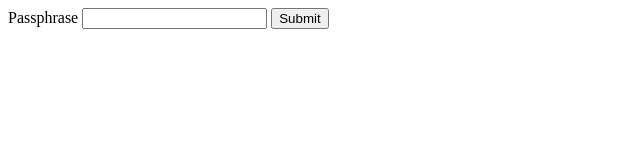
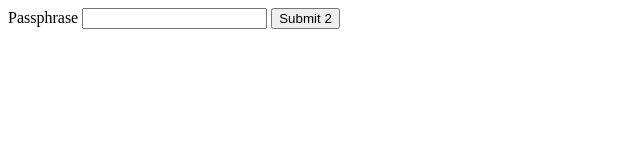
Before and after one commit to francescobianco/books.yafb.net, a plain HTML site: page index.html in a window 1280 px wide. Shown: the full height of the page, 0-640 px from the left. Drawn offline with Linux system fonts and the light colour scheme.

Commit message:
fix Buffer

```diff
--- a/index.html
+++ b/index.html
@@ -7,7 +7,7 @@
 <body>
 <label for="passphrase">Passphrase</label>
 <input type="password" name="passphrase" id="passphrase" />
-<button onclick="redirect('passphrase', 'output')">Submit</button>
+<button type="button" onclick="redirect('passphrase', 'output');">Submit 2</button>
 <div id="output"></div>
 </body>
 </html>
```
